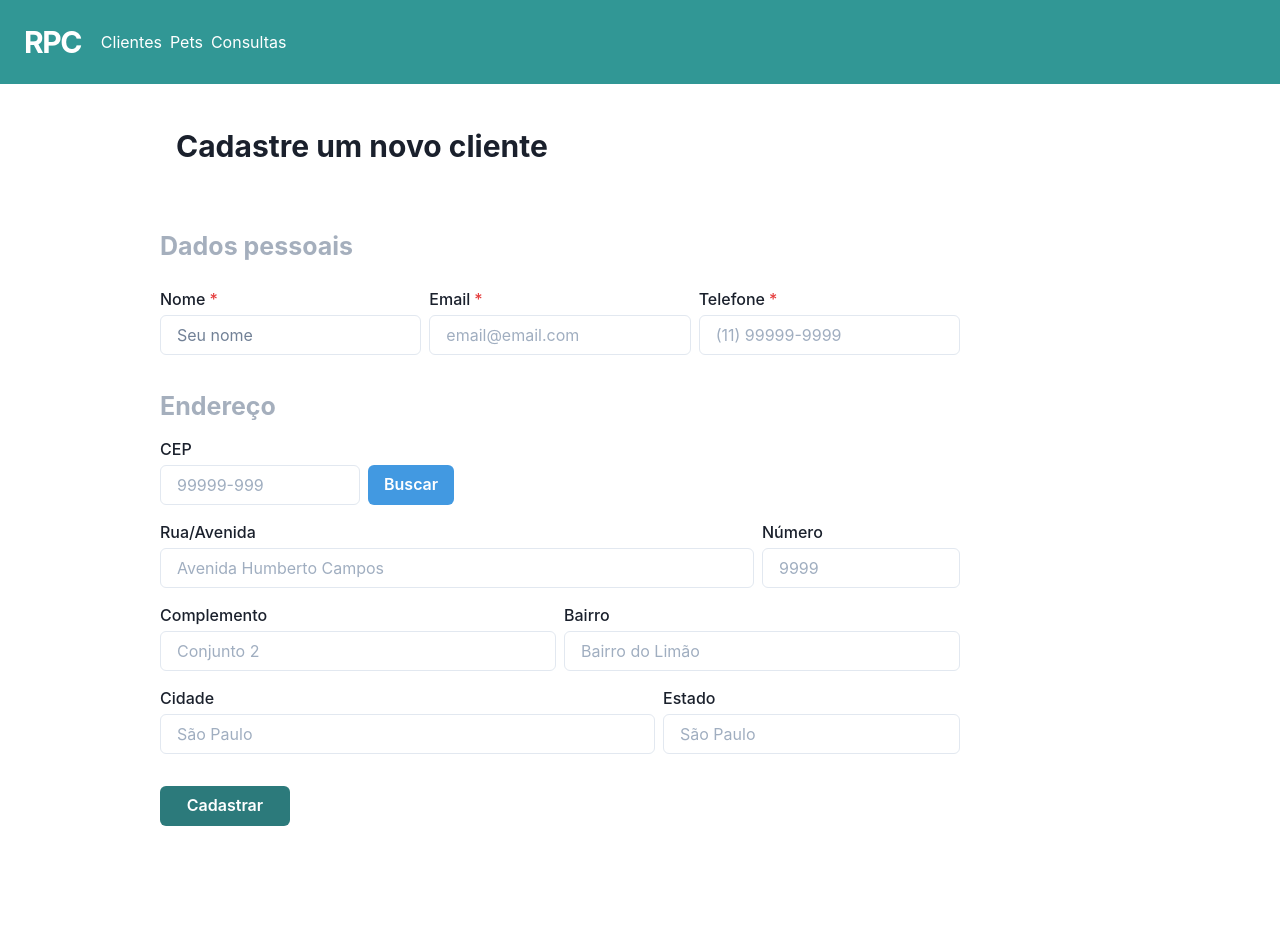
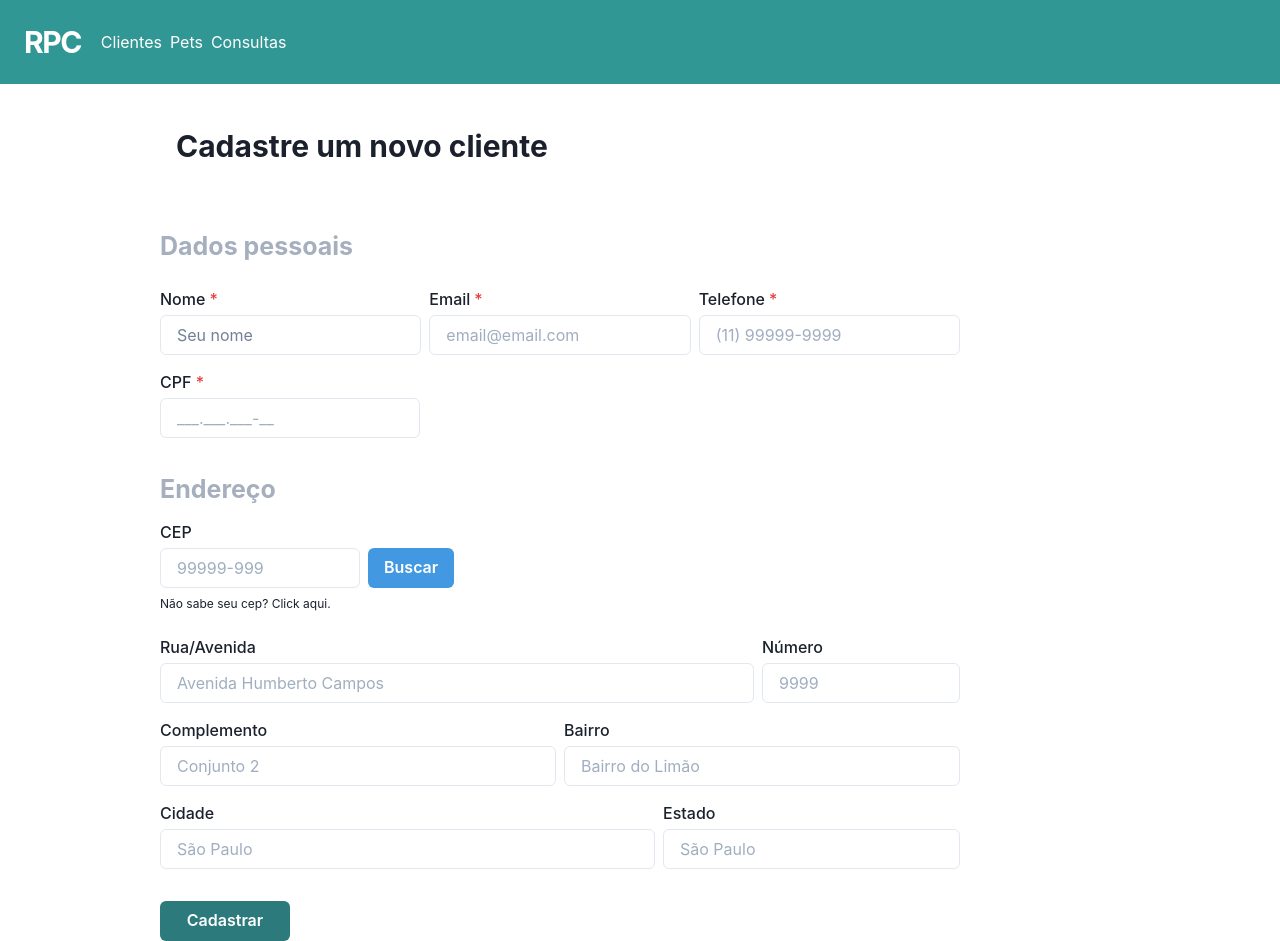
Before and after one commit to devcastrojunin/rede-petcontrol-frontend, a React (Create React App) app: page /clientes/cadastrar in a window 1280 px wide. Before the commit the page ends 826 px from the top, so only its background shows below. Built offline with nearby package versions, Linux system fonts and the light colour scheme; sample sign-in values are in the browser's storage.

Commit message:
adicionado link externo/adicionado campo de cpf

```diff
--- a/src/components/FormClientes/index.jsx
+++ b/src/components/FormClientes/index.jsx
@@ -1,4 +1,4 @@
-import { Button, FormControl, FormLabel, HStack, Input, Text } from "@chakra-ui/react";
+import { Button, FormControl, FormErrorMessage, FormLabel, HStack, Input, Text, Link } from "@chakra-ui/react";
 import InputMask from "react-input-mask";
 import { useForm } from "react-hook-form";
 import axios from "axios";
@@ -6,20 +6,20 @@ import { useState } from "react";
 
 export function FormClientes({ button }) {
 
-    const { register, handleSubmit, getValues, setValue,/*formState: { errors }*/ } = useForm();
+    const { register, handleSubmit, getValues, setValue, formState: { errors }} = useForm();
 
     const getCep = () => {
         const cep = getValues("cep")
         axios.get(`https://viacep.com.br/ws/${cep}/json/`)
-        .then((res)=>{
-            setValue('rua',res.data.logradouro)
-            setValue('bairro',res.data.bairro)
-            setValue('cidade',res.data.localidade)
-            setValue('estado',res.data.uf)
-        })
-        .catch(()=>{
+            .then((res) => {
+                setValue('rua', res.data.logradouro)
+                setValue('bairro', res.data.bairro)
+                setValue('cidade', res.data.localidade)
+                setValue('estado', res.data.uf)
+            })
+            .catch(() => {
 
-        })
+            })
     }
 
     const clientRegister = (value) => {
@@ -54,9 +54,21 @@ export function FormClientes({ button }) {
                         mask="(99) 99999-9999"
                         placeholder="(11) 99999-9999"
                         type="text"
-                        {...register("telephone", { required: true })} />
+                        {...register("telephone", { required: true, pattern: /(\(?\d{2}\)?\s)?(\d{4,5}\-\d{4})/ })} />
                 </FormControl>
             </HStack>
+
+            <FormControl width={260} mt={11} id="cpf" isInvalid={errors.cpf}>
+                <FormLabel mb={0}>CPF <span style={{ color: "#e53e3e" }}>*</span></FormLabel>
+                <Input
+                    as={InputMask}
+                    mask="999.999.999-99"
+                    placeholder="___.___.___-__"
+                    type="text"
+                    {...register("cpf", { required: true, pattern: /^\d{3}\.\d{3}\.\d{3}\-\d{2}$/ })} />
+                <FormErrorMessage>Preenchimento obrigatório.</FormErrorMessage>
+
+            </FormControl>
 
             <Text
                 fontSize={25}
@@ -87,6 +99,9 @@ export function FormClientes({ button }) {
                     Buscar
                 </Button>
             </HStack>
+
+            <Text fontSize={12}>
+                Não sabe seu cep? <Link href= 'https://buscacepinter.correios.com.br/app/endereco/index.php' isExternal>Click aqui.</Link></Text>
 
             <HStack mt={11}>
                 <FormControl id="rua" width={600}>
```
